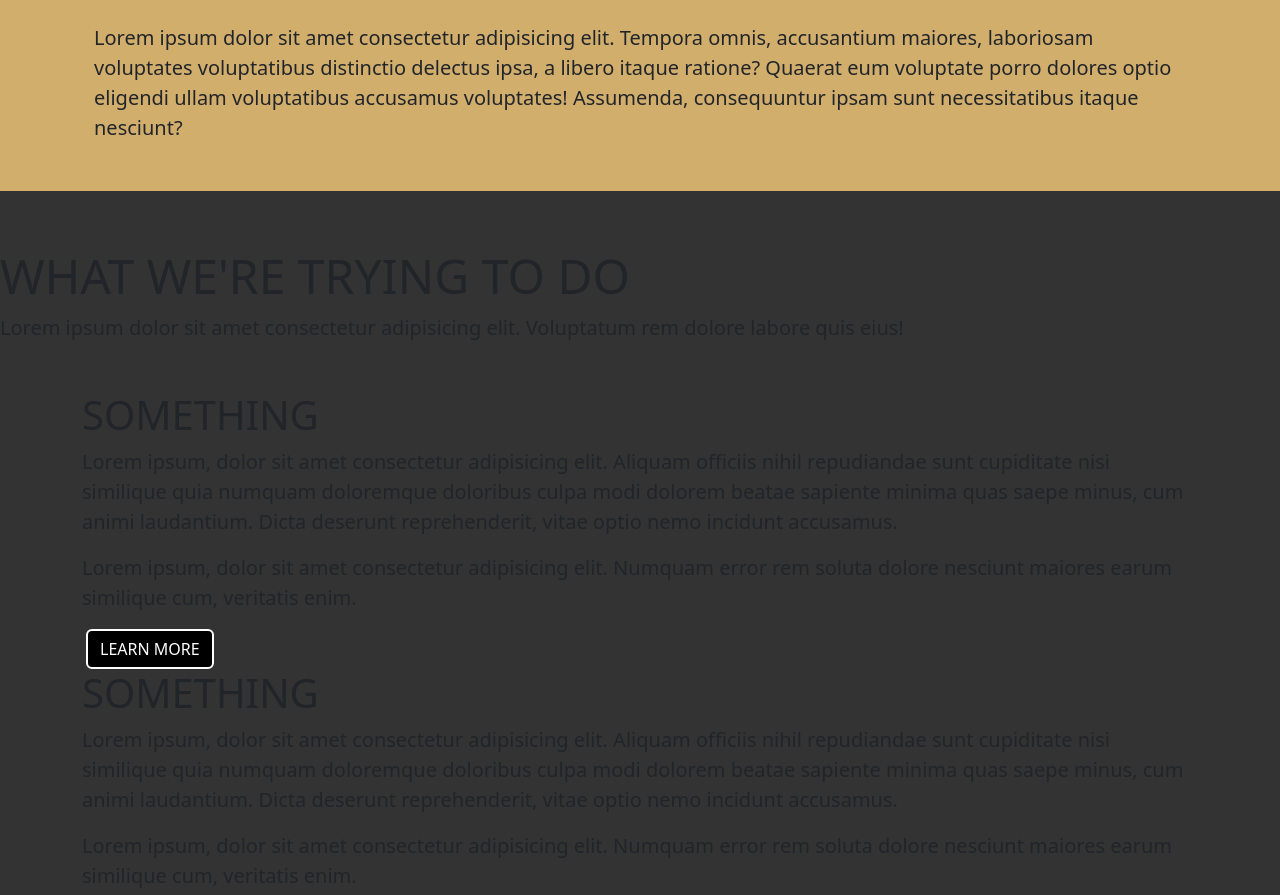
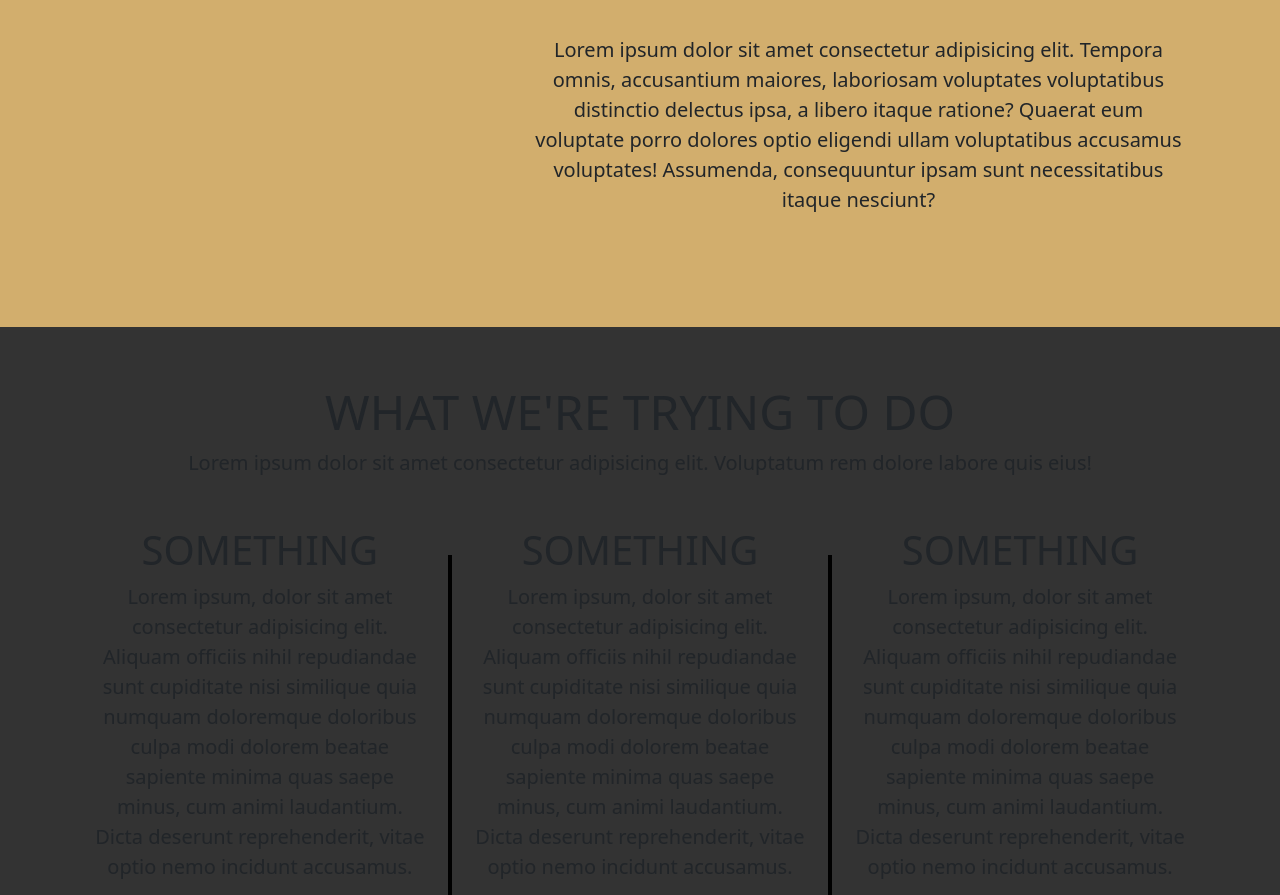
Before and after one commit to Deadlock-exe/LegalConnect, a plain HTML site: page homepage.html in a window 1280 px wide. Shown: the part 1160-2055 px from the top of the page. Drawn offline with nearby package versions, Linux system fonts and the light colour scheme; a web font is replaced by a local one.

Commit message:
Update homepage.css

```diff
--- a/homepage.css
+++ b/homepage.css
@@ -133,11 +133,58 @@ body {
 } */
 .homepage_image img{
     width: 40rem;
-    filter: drop-shadow(4px 4px 4px black);
+    filter: drop-shadow(4px 4px 12px black);
 }
 
 
 .about{
     background-color: #D2AE6D;
-    height: 600px;
+
 }
+.about_heading{
+    text-align: center;
+}
+.about_content{
+    display: flex;
+    justify-content: space-around;
+    align-items: center;
+}
+.about_content_text{
+    display: flex;
+    justify-content: center;
+    align-items: center;
+    text-align: center;
+    width: 60%;
+}
+.about_content_image{
+    width: 40%;
+}
+.about_content_image img{
+    width: 100%;
+}
+
+
+.services_heading{
+    text-align: center;
+}
+.services_content{
+    display: flex;
+    justify-content: space-around;
+    align-items: center;
+    text-align: center;
+}
+.service{
+    width: 30%;
+}
+.line{
+    width: 0.3%;
+    background-color: black;
+    height: 520px;
+}
+
+
+.onboard{
+    background-color: #D2AE6D;
+    height: 500px;
+    text-align: center;
+}
```
